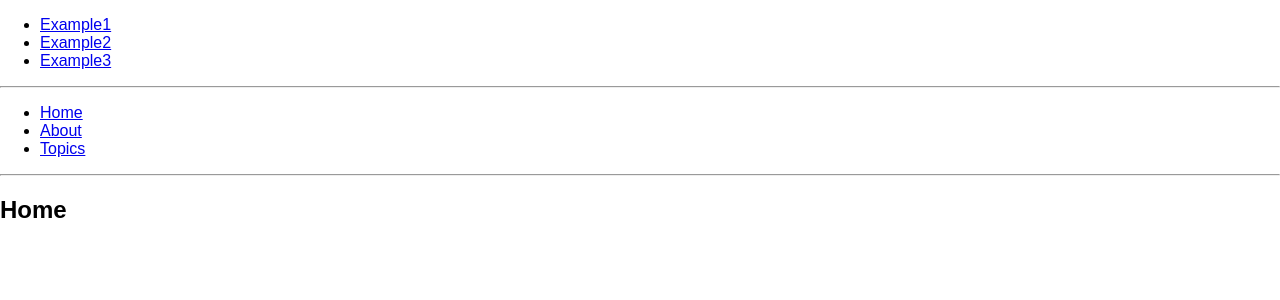
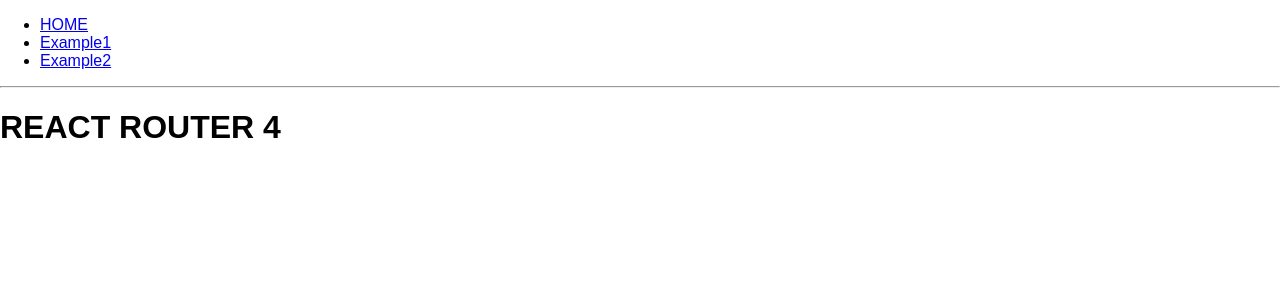
Before and after one commit to bdog72/React-Router4, a React app: page / in a window 1280 px wide. Shown: the top 300 px of the page. Built offline with nearby package versions, Linux system fonts and the light colour scheme.

Commit message:
made a few changes

```diff
--- a/src/components/App.js
+++ b/src/components/App.js
@@ -16,18 +16,24 @@ const BasicExample = () => (
   <Router>
     <div>
       <ul>
-        <li><Link to='/'>Example1</Link></li>
-        <li><Link to='/ex2'>Example2</Link></li>
-        <li><Link to='/ex3'>Example3</Link></li>
+        <li><Link to='/'>HOME</Link></li>
+        <li><Link to='/ex1'>Example1</Link></li>
+        <li><Link to='/ex3'>Example2</Link></li>
       </ul>
 
       <hr />
 
-      <Route exact path='/' component={Ex1} />
-      <Route path='/ex2' component={Ex2} />
+      <Route exact path='/' component={Home} />
+      <Route path='/ex1' component={Ex1} />
       <Route path='/ex3' component={Ex3} />
     </div>
   </Router>
+)
+
+const Home = () => (
+  <div>
+    <h1>REACT ROUTER 4</h1>
+  </div>
 )
 
 const Ex1 = () => (
@@ -36,14 +42,8 @@ const Ex1 = () => (
   </div>
 )
 
-const Ex2 = () => (
+const Ex3 = () => (
   <div>
     <h2>example 2</h2>
   </div>
 )
-
-const Ex3 = () => (
-  <div>
-    <h2>example 3</h2>
-  </div>
-)
```
